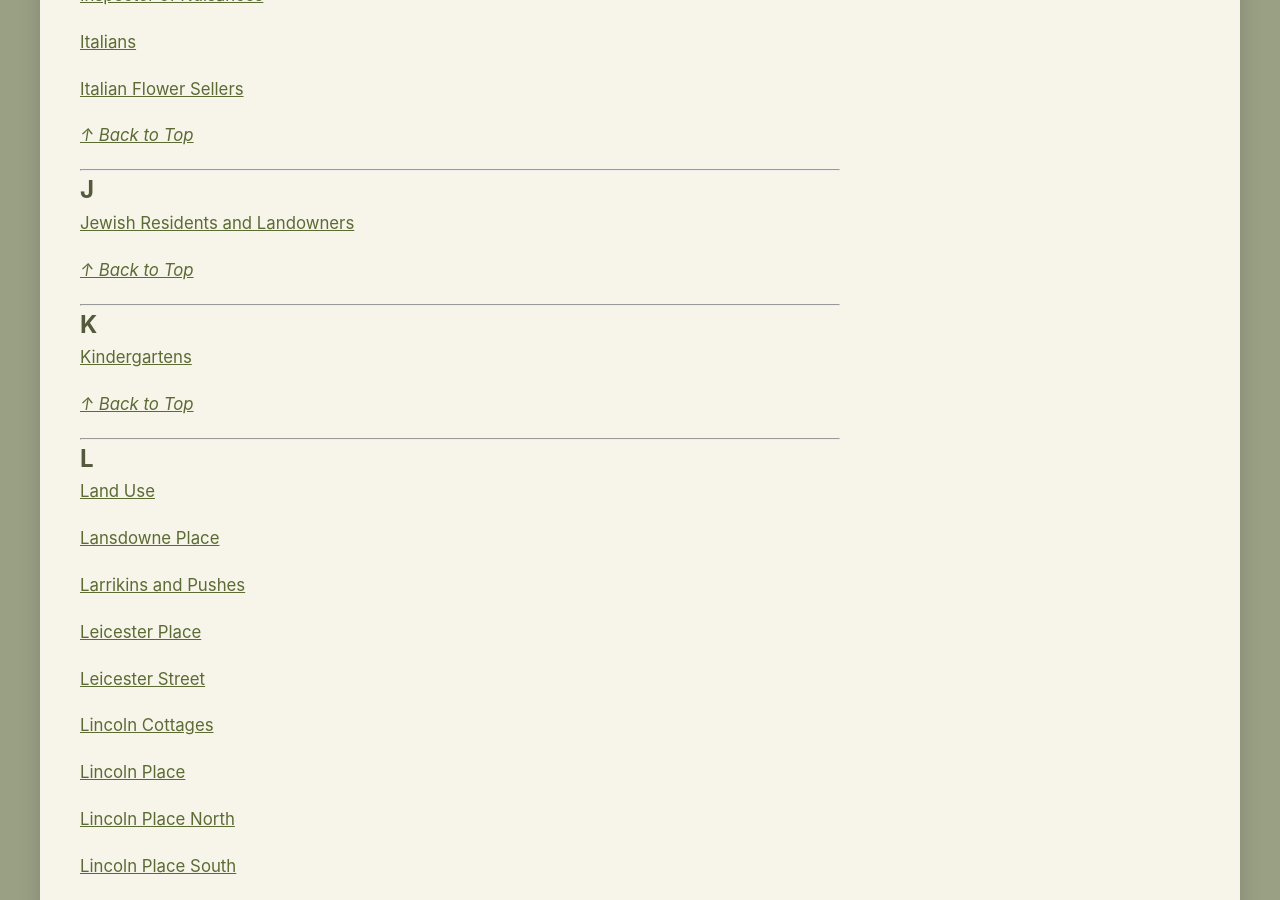
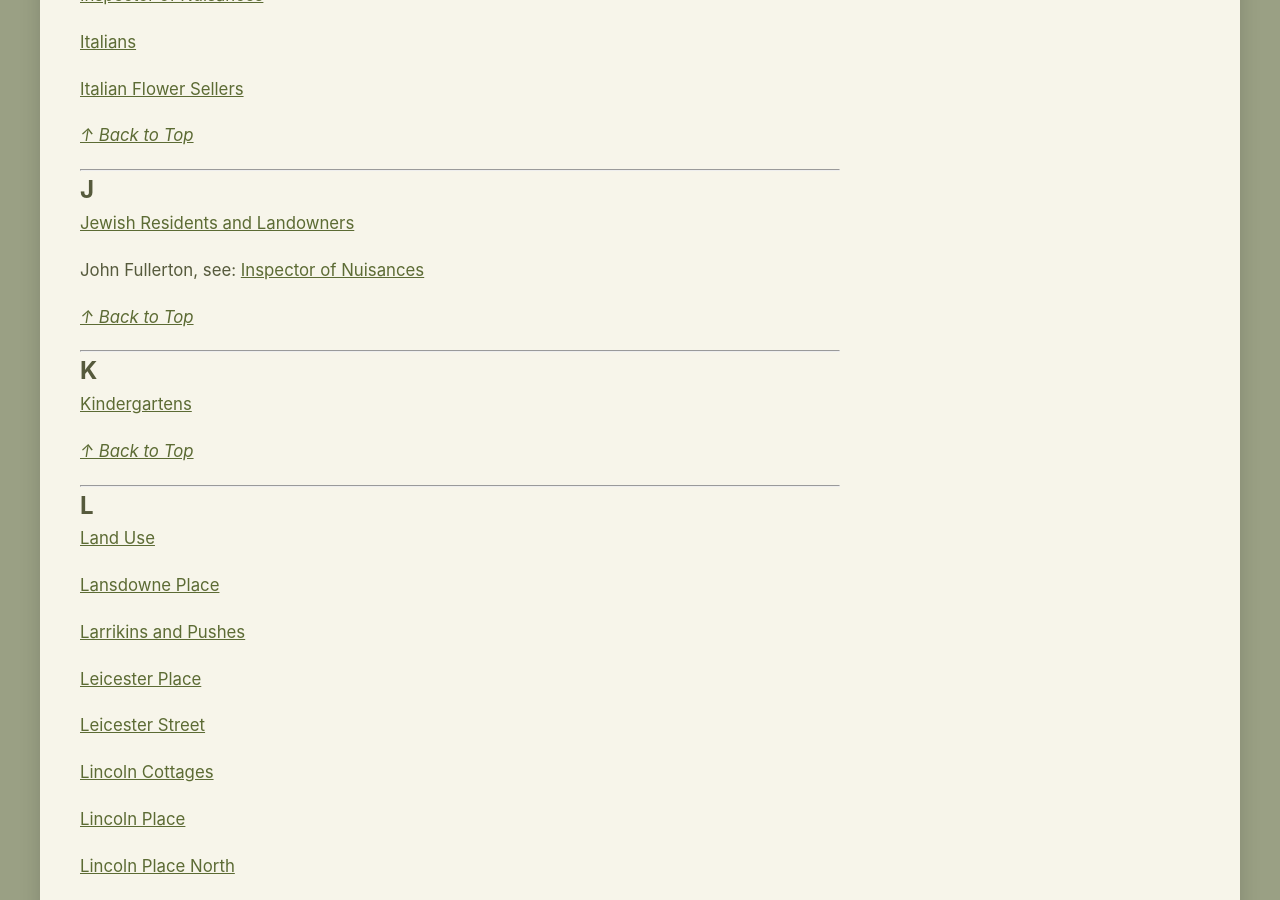
Before and after one commit to notamitchell/order, a Jekyll site: the page built from aToZ.md, in a window 1280 px wide and 900 px high, scrolled down 3158 px. Built offline with Jekyll 4.4.1, drawn with Linux system fonts in a browser that asks for light colours; a script that is not in the unit is left out.

Commit message:
Update aToZ.md

```diff
--- a/aToZ.md
+++ b/aToZ.md
@@ -149,6 +149,8 @@ _[&uarr; Back to Top](#index-a-to-z)_
 ## J
 
 [Jewish Residents and Landowners](civic?id=Jewish Residents and Landowners)
+
+John Fullerton, see: [Inspector of Nuisances](civic?id=Inspector of Nuisances)
 
 _[&uarr; Back to Top](#index-a-to-z)_
 
```
